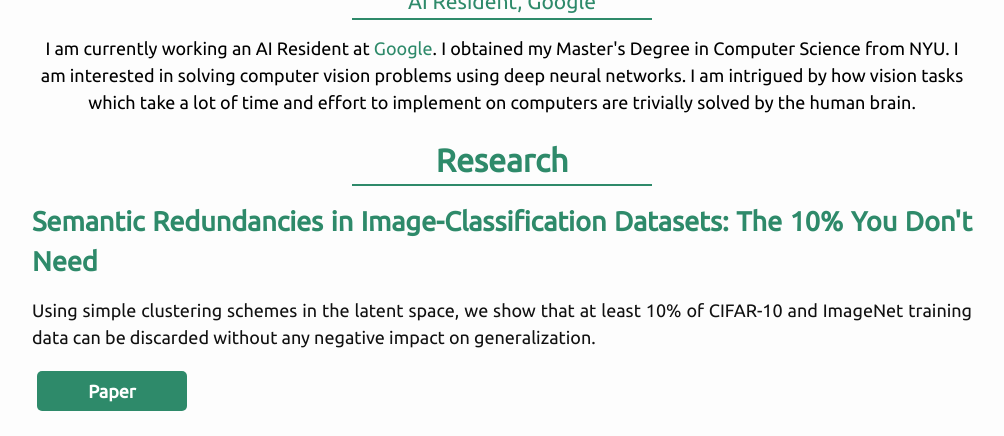
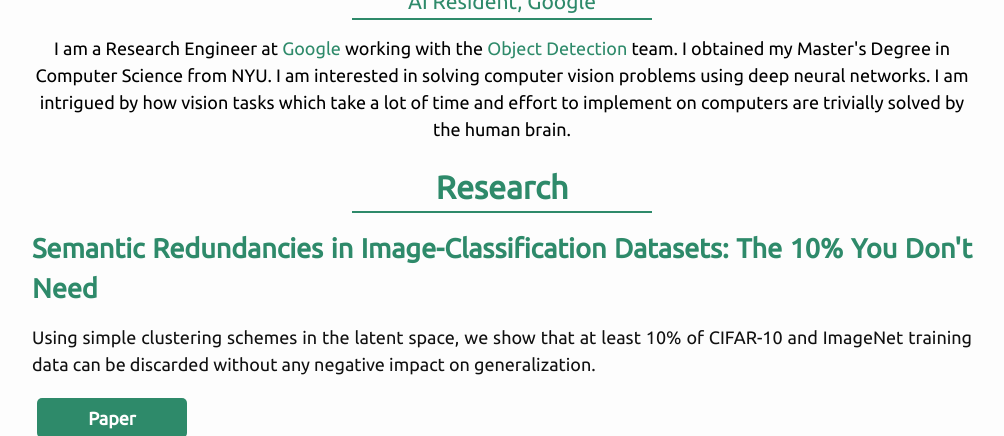
Before and after one commit to vighneshbirodkar/vighneshbirodkar.github.io, a Jekyll site: the page built from index.html, in a window 1280 px wide and 900 px high, cut to the strip 464-900 px from the top of the window. Shown: the whole strip, without its empty margins (138-1142 px from the left). Built offline with Jekyll 4.4.1, drawn with Linux system fonts in a browser that asks for light colours.

Commit message:
Update index.html

```diff
--- a/index.html
+++ b/index.html
@@ -15,7 +15,8 @@ layout: default
     </h3>
 
     <p class="objective">
-      I am currently working an AI Resident at <a href="https://ai.google/" >Google</a>.
+      I am a Research Engineer at <a href="https://ai.google/" >Google</a> working with the
+      <a href="https://github.com/tensorflow/models/tree/master/research/object_detection" >Object Detection </a> team.
       I obtained my Master's Degree in Computer Science from NYU. I am interested in solving computer
       vision problems using deep neural networks. I am intrigued by how vision tasks which take a lot of
       time and effort to implement on computers are trivially solved by the human brain.
```
